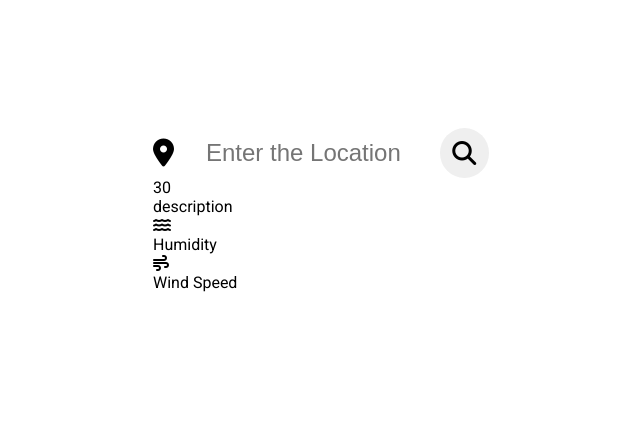
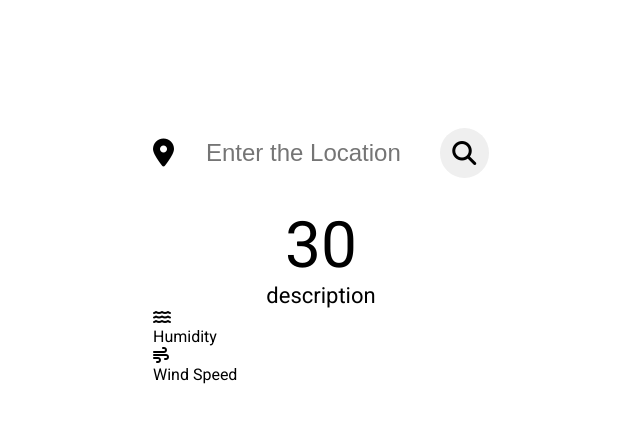
Before and after one commit to borabesiktepe/JS-WeatherApp, a plain HTML site: page index.html in a window 1280 px wide. Shown: the whole page, without its empty margins (319-959 px from the left). Drawn offline with Linux system fonts and the light colour scheme.

Commit message:
Added Weather Box styles

```diff
--- a/style.css
+++ b/style.css
@@ -51,3 +51,18 @@ body {
 .search-box i {
     font-size: 28px;
 }
+
+/* ------- WEATHER BOX ------- */
+.weather-box {
+    text-align: center;
+}
+
+.weather-box .temperature {
+    position: relative;
+    font-size: 4rem;
+    margin-top: 30px;
+}
+
+.weather-box .description {
+    font-size: 22px;
+}
```
